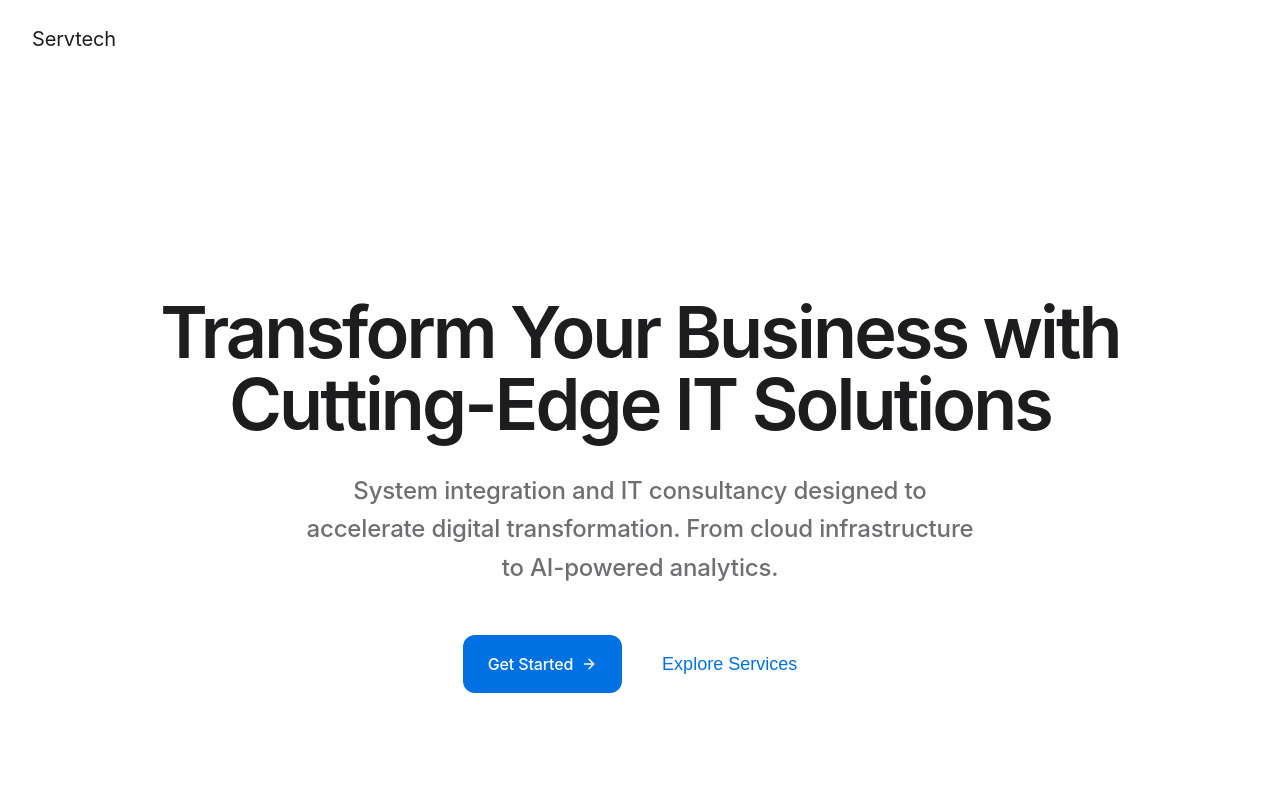
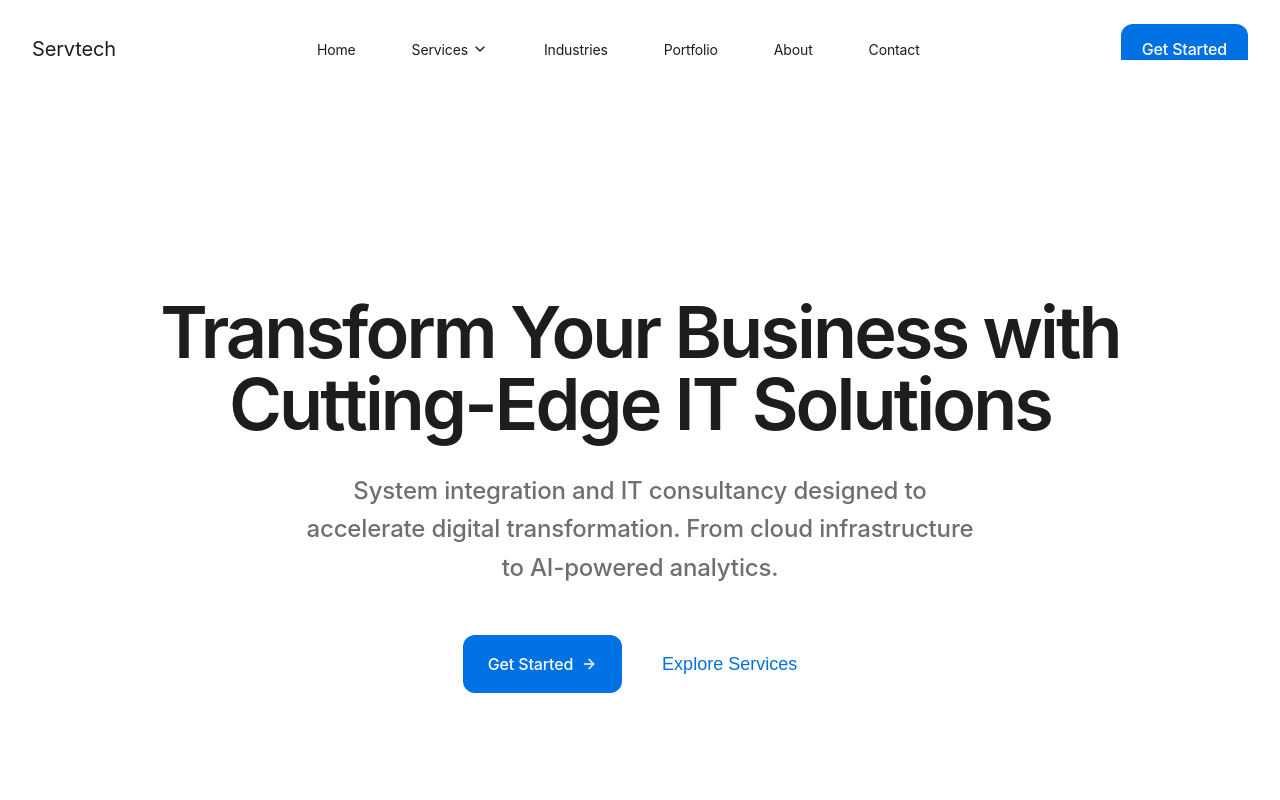
Before and after one commit to pratikasr/servtech-website, a Next.js app: page / in a window 1280 px wide. Shown: the top 800 px of the page. Built offline with nearby package versions, Linux system fonts and the light colour scheme.

Commit message:
fix(nav): restore header layout and force remove global glows

```diff
--- a/src/app/globals.css
+++ b/src/app/globals.css
@@ -155,6 +155,11 @@ body {
   letter-spacing: var(--tracking-normal);
   color: var(--gray-900);
   background-color: var(--white);
+  min-height: 100vh;
+  position: relative;
+  /* Ensure no residual gradients or shadows */
+  background-image: none !important;
+  box-shadow: none !important;
 }
 
 /* ============================================
--- a/src/components/layout/Header.module.css
+++ b/src/components/layout/Header.module.css
@@ -19,10 +19,19 @@
     box-shadow: var(--shadow-sm);
 }
 
+.headerContent {
+    display: flex;
+    align-items: center;
+    justify-content: space-between;
+    height: 100%;
+    width: 100%;
+}
+
 .nav {
     display: flex;
     justify-content: space-between;
     align-items: center;
+    width: 100%;
 }
 
 /* Logo - Simpler without gradient */
```
